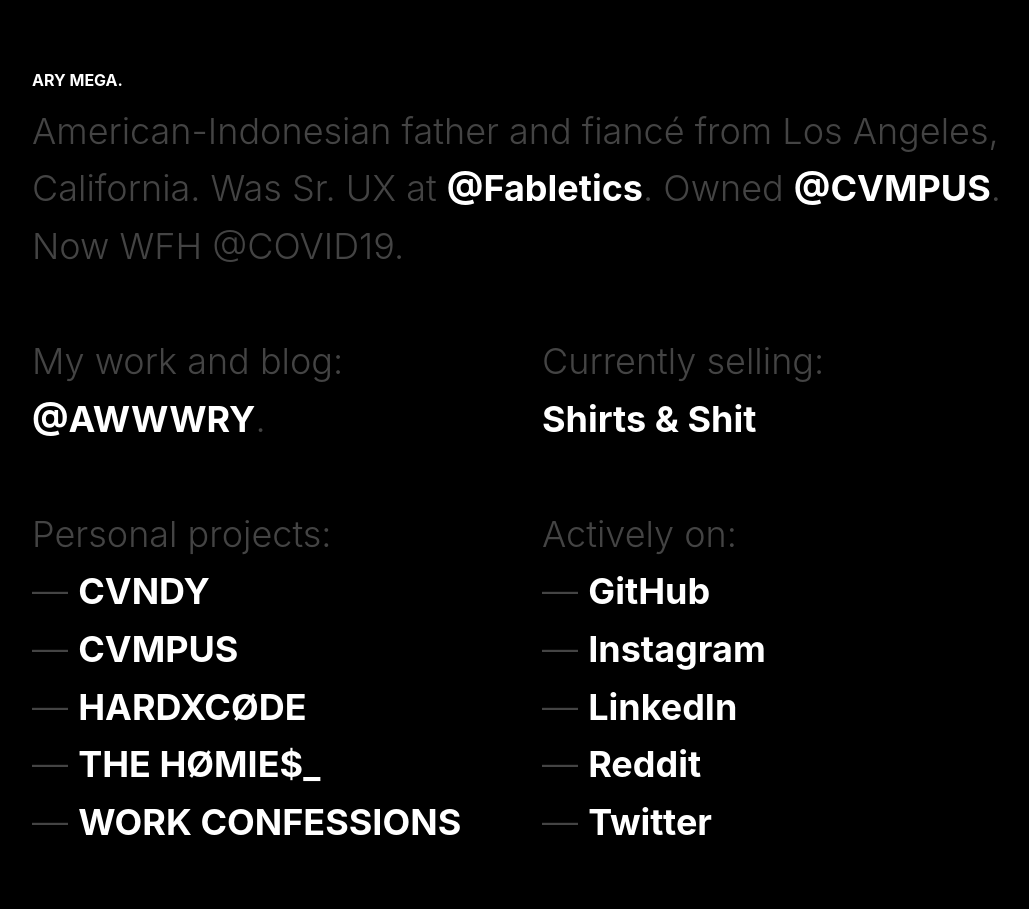
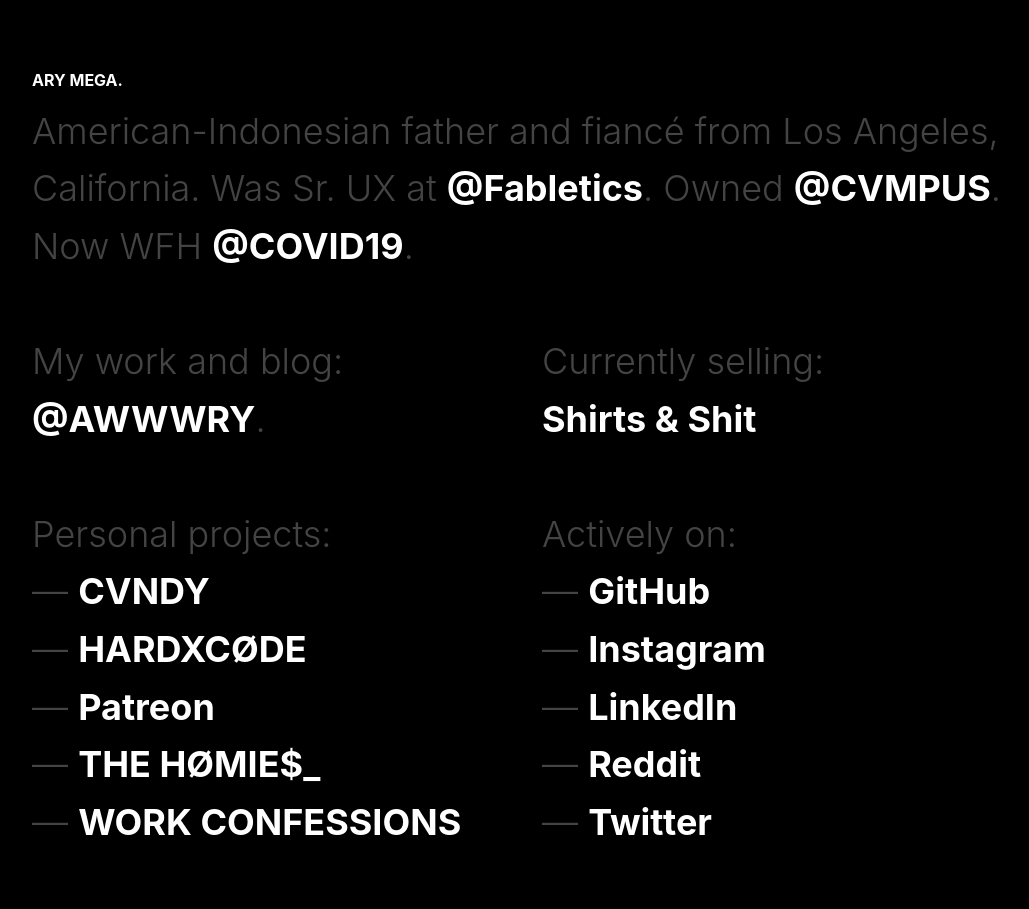
Before and after one commit to aryxmega/ary-mega, a Jekyll site: the page built from index.html, in a window 1280 px wide. Shown: the whole page, without its empty margins (8-1037 px from the left). Built offline with Jekyll 4.4.1, drawn with Linux system fonts in a browser that asks for light colours; some web fonts are replaced.

Commit message:
Update index.html

```diff
--- a/index.html
+++ b/index.html
@@ -9,7 +9,7 @@
         <h1>
             <strong>Ary Mega.</strong><br>
 
-            American-Indonesian father and fiancé from Los Angeles, California. Was Sr. UX at <a href="https://techstylefashiongroup.com/" title="TechStyle Fashion Group" target="_blank">@Fabletics</a>. Owned <a href="https://www.instagram.com/cvmpus" title="CVMPUS" target="_blank">@CVMPUS</a>. Now WFH @COVID19.<br><br>
+            American-Indonesian father and fiancé from Los Angeles, California. Was Sr. UX at <a href="https://techstylefashiongroup.com/" title="TechStyle Fashion Group" target="_blank">@Fabletics</a>. Owned <a href="https://www.instagram.com/cvmpus" title="CVMPUS" target="_blank">@CVMPUS</a>. Now WFH <a href="https://www.patreon.com/awwwry" title="Patreon" target="_blank">@COVID19</a>.<br><br>
 
             <span class="w-100">
               <span class="w-50">
@@ -27,8 +27,7 @@
               <span class="w-50">
                 Personal projects:<br>
                 &mdash; <a href="https://candylane.app" target="_blank" title="Candy Lane">CVNDY</a><br>
-                &mdash; <a href="https://awwwry.com/blog/side-project-cvmpus" target="_blank" title="@CVMPUS">CVMPUS</a><br>
-                &mdash; <a href="https://awwwry.com/blog/side-project-hardxcode" target="_blank" title="HardxCode">HARDXCØDE</a><br>
+                &mdash; <a href="https://awwwry.com/blog/side-project-hardxcode" target="_blank" title="HardxCode">HARDXCØDE</a><br>&mdash; <a href="https://www.patreon.com/awwwry" target="_blank" title="Patreon">Patreon</a><br>
                 &mdash; <a href="https://thehomies.io/" target="_blank" title="THE HØMIE$_">THE HØMIE$_</a><br>
                 &mdash; <a href="https://awwwry.com/blog/side-project-work-confessions" target="_blank" title="Work Confessions">WORK CONFESSIONS</a><br><br>
               </span>
```
